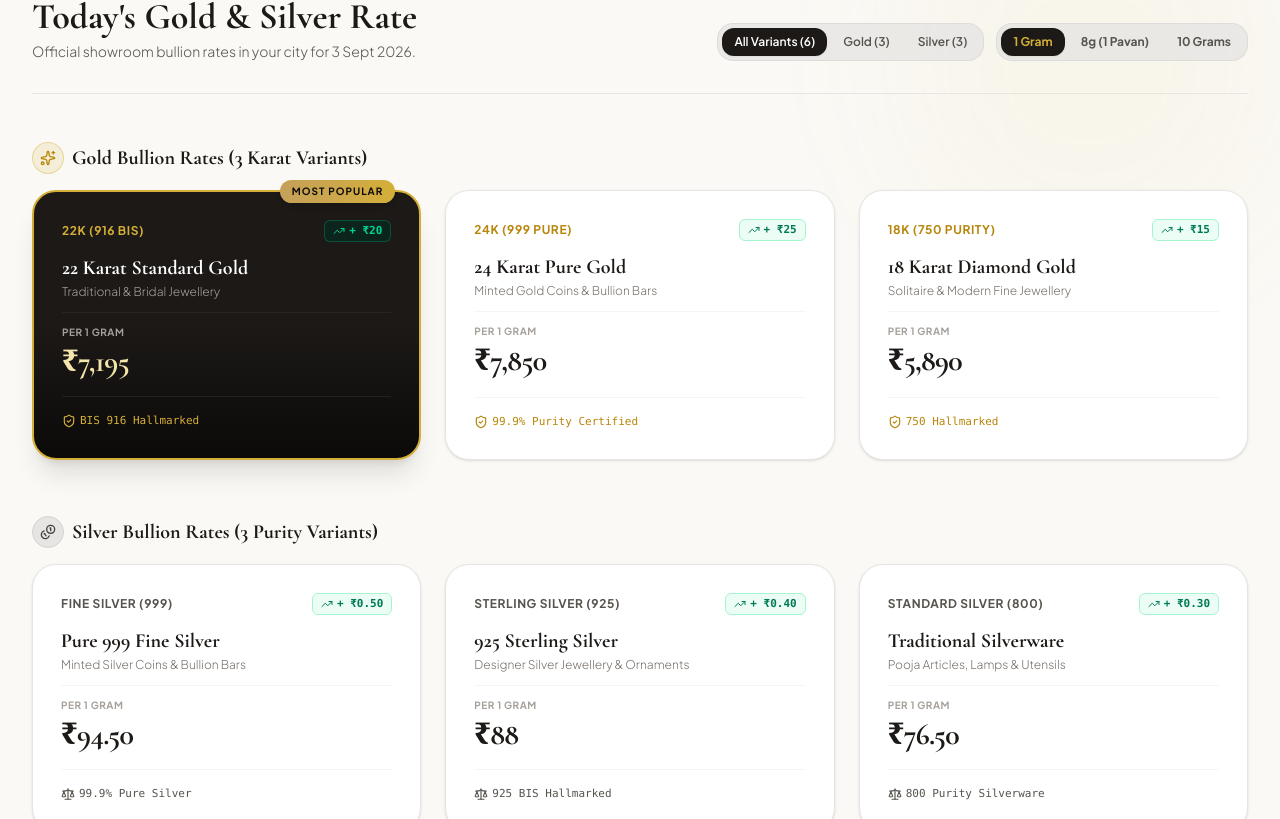
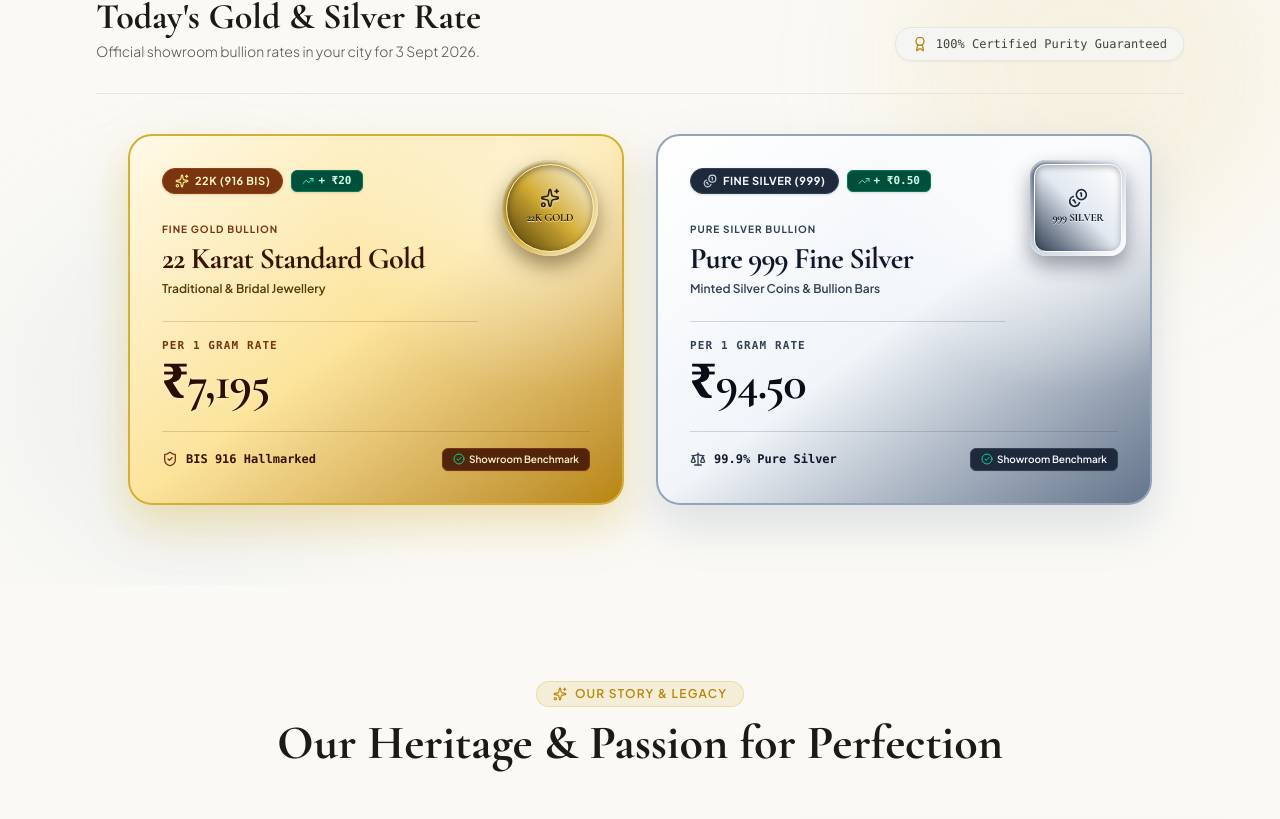
Before and after one commit to Thar-Develpment/agadam_main_frontend, a React (Vite) app: page /demo in a window 1280 px wide. Shown: the part 2481-3300 px from the top of the page. Built offline with nearby package versions, Linux system fonts and the light colour scheme; no server answers.

Commit message:
update the card

```diff
--- a/src/components/GoldRateSection.jsx
+++ b/src/components/GoldRateSection.jsx
@@ -1,24 +1,11 @@
 import React, { useState, useEffect } from "react";
-import { TrendingUp, Sparkles, ShieldCheck, Scale, Coins } from "lucide-react";
+import { TrendingUp, Sparkles, ShieldCheck, Scale, Coins, Award, CheckCircle2 } from "lucide-react";
 import { getSiteInfo } from "../services/api";
 
 export default function GoldRateSection({ shopInfo }) {
-  const [activeUnit, setActiveUnit] = useState("1g"); // "1g" | "8g" | "10g"
-  const [activeCategory, setActiveCategory] = useState("all"); // "all" | "gold" | "silver"
-
   // Base rates per 1 gram (initialized with benchmark rates, updated via backend /user/site_info)
   const [rates, setRates] = useState({
-    gold24k: {
-      purity: "24K (999 Pure)",
-      name: "24 Karat Pure Gold",
-      desc: "Minted Gold Coins & Bullion Bars",
-      pricePerGram: 7850,
-      change: "+ ₹25",
-      isUp: true,
-      hallmark: "99.9% Purity Certified",
-      material: "gold",
-    },
-    gold22k: {
+    gold: {
       purity: "22K (916 BIS)",
       name: "22 Karat Standard Gold",
       desc: "Traditional & Bridal Jewellery",
@@ -29,17 +16,7 @@ export default function GoldRateSection({ shopInfo }) {
       isFeatured: true,
       material: "gold",
     },
-    gold18k: {
-      purity: "18K (750 Purity)",
-      name: "18 Karat Diamond Gold",
-      desc: "Solitaire & Modern Fine Jewellery",
-      pricePerGram: 5890,
-      change: "+ ₹15",
-      isUp: true,
-      hallmark: "750 Hallmarked",
-      material: "gold",
-    },
-    silver999: {
+    silver: {
       purity: "Fine Silver (999)",
       name: "Pure 999 Fine Silver",
       desc: "Minted Silver Coins & Bullion Bars",
@@ -47,26 +24,6 @@ export default function GoldRateSection({ shopInfo }) {
       change: "+ ₹0.50",
       isUp: true,
       hallmark: "99.9% Pure Silver",
-      material: "silver",
-    },
-    silver925: {
-      purity: "Sterling Silver (925)",
-      name: "925 Sterling Silver",
-      desc: "Designer Silver Jewellery & Ornaments",
-      pricePerGram: 88.0,
-      change: "+ ₹0.40",
-      isUp: true,
-      hallmark: "925 BIS Hallmarked",
-      material: "silver",
-    },
-    silver800: {
-      purity: "Standard Silver (800)",
-      name: "Traditional Silverware",
-      desc: "Pooja Articles, Lamps & Utensils",
-      pricePerGram: 76.5,
-      change: "+ ₹0.30",
-      isUp: true,
-      hallmark: "800 Purity Silverware",
       material: "silver",
     },
   });
@@ -85,20 +42,22 @@ export default function GoldRateSection({ shopInfo }) {
 
               if (!isNaN(priceNum) && priceNum > 0) {
                 if (mat === "gold") {
-                  if (purity.includes("24")) {
-                    updated.gold24k = { ...updated.gold24k, pricePerGram: priceNum };
-                  } else if (purity.includes("22")) {
-                    updated.gold22k = { ...updated.gold22k, pricePerGram: priceNum };
-                  } else if (purity.includes("18")) {
-                    updated.gold18k = { ...updated.gold18k, pricePerGram: priceNum };
+                  if (purity.includes("22") || purity.includes("916") || !updated.gold.pricePerGram) {
+                    updated.gold = {
+                      ...updated.gold,
+                      pricePerGram: priceNum,
+                      purity: item.purity || updated.gold.purity,
+                      change: item.change || updated.gold.change,
+                    };
                   }
                 } else if (mat === "silver") {
-                  if (purity.includes("24") || purity.includes("999") || purity.includes("fine")) {
-                    updated.silver999 = { ...updated.silver999, pricePerGram: priceNum };
-                  } else if (purity.includes("22") || purity.includes("925") || purity.includes("sterling")) {
-                    updated.silver925 = { ...updated.silver925, pricePerGram: priceNum };
-                  } else if (purity.includes("18") || purity.includes("800") || purity.includes("standard")) {
-                    updated.silver800 = { ...updated.silver800, pricePerGram: priceNum };
+                  if (purity.includes("999") || purity.includes("fine") || !updated.silver.pricePerGram) {
+                    updated.silver = {
+                      ...updated.silver,
+                      pricePerGram: priceNum,
+                      purity: item.purity || updated.silver.purity,
+                      change: item.change || updated.silver.change,
+                    };
                   }
                 }
               }
@@ -113,27 +72,12 @@ export default function GoldRateSection({ shopInfo }) {
     fetchLivePrices();
   }, []);
 
-  const getMultiplier = (unit) => {
-    if (unit === "8g") return 8;
-    if (unit === "10g") return 10;
-    return 1;
-  };
-
-  const getUnitLabel = (unit) => {
-    if (unit === "8g") return "Per 8 Grams (1 Sovereign / Pavan)";
-    if (unit === "10g") return "Per 10 Grams";
-    return "Per 1 Gram";
-  };
-
-  const multiplier = getMultiplier(activeUnit);
-
   const formatPrice = (pricePerGram) => {
-    const total = pricePerGram * multiplier;
     return new Intl.NumberFormat("en-IN", {
       style: "currency",
       currency: "INR",
-      maximumFractionDigits: total % 1 === 0 ? 0 : 2,
-    }).format(total);
+      maximumFractionDigits: pricePerGram % 1 === 0 ? 0 : 2,
+    }).format(pricePerGram);
   };
 
   const todayStr = new Date().toLocaleDateString("en-IN", {
@@ -142,15 +86,13 @@ export default function GoldRateSection({ shopInfo }) {
     year: "numeric",
   });
 
-  const goldList = [rates.gold22k, rates.gold24k, rates.gold18k];
-  const silverList = [rates.silver999, rates.silver925, rates.silver800];
-
   return (
     <section id="rates" className="py-16 sm:py-20 bg-[#FAF9F5] text-stone-800 border-t border-stone-200 relative overflow-hidden text-left">
-      {/* Background Accent */}
-      <div className="absolute top-0 right-0 w-96 h-96 bg-[#D4AF37]/5 rounded-full blur-3xl pointer-events-none" />
+      {/* Background Ambient Accents */}
+      <div className="absolute top-0 right-0 w-96 h-96 bg-[#D4AF37]/10 rounded-full blur-3xl pointer-events-none" />
+      <div className="absolute bottom-0 left-0 w-96 h-96 bg-slate-300/20 rounded-full blur-3xl pointer-events-none" />
 
-      <div className="max-w-7xl mx-auto px-4 sm:px-6 lg:px-8 relative z-10 space-y-12">
+      <div className="max-w-6xl mx-auto px-4 sm:px-6 lg:px-8 relative z-10 space-y-10">
         {/* Section Header */}
         <div className="flex flex-col md:flex-row md:items-end justify-between gap-6 border-b border-stone-200 pb-8">
           <div>
@@ -166,194 +108,156 @@ export default function GoldRateSection({ shopInfo }) {
             </p>
           </div>
 
-          {/* Controls: Material Filter & Unit Switcher */}
-          <div className="flex flex-wrap items-center gap-3">
-            {/* Category Filter */}
-            <div className="flex items-center gap-1 bg-stone-200/80 p-1 rounded-2xl border border-stone-300/60 text-xs font-semibold">
-              <button
-                onClick={() => setActiveCategory("all")}
-                className={`px-3 py-1.5 rounded-xl transition-all cursor-pointer ${
-                  activeCategory === "all" ? "bg-stone-900 text-white shadow-xs" : "text-stone-600 hover:text-stone-900"
-                }`}
-              >
-                All Variants (6)
-              </button>
-              <button
-                onClick={() => setActiveCategory("gold")}
-                className={`px-3 py-1.5 rounded-xl transition-all cursor-pointer ${
-                  activeCategory === "gold" ? "bg-[#B8860B] text-white shadow-xs" : "text-stone-600 hover:text-stone-900"
-                }`}
-              >
-                Gold (3)
-              </button>
-              <button
-                onClick={() => setActiveCategory("silver")}
-                className={`px-3 py-1.5 rounded-xl transition-all cursor-pointer ${
-                  activeCategory === "silver" ? "bg-stone-700 text-white shadow-xs" : "text-stone-600 hover:text-stone-900"
-                }`}
-              >
-                Silver (3)
-              </button>
+          <div className="hidden md:flex items-center gap-2 text-xs font-mono text-stone-700 bg-stone-100/90 px-4 py-2 rounded-2xl border border-stone-200 shadow-xs">
+            <Award className="w-4 h-4 text-[#B8860B]" />
+            <span>100% Certified Purity Guaranteed</span>
+          </div>
         </div>
 
-            {/* Unit Switcher Tabs */}
-            <div className="flex items-center gap-1 bg-stone-200/80 p-1 rounded-2xl border border-stone-300/60 text-xs font-bold">
-              {[
-                { id: "1g", label: "1 Gram" },
-                { id: "8g", label: "8g (1 Pavan)" },
-                { id: "10g", label: "10 Grams" },
-              ].map((unit) => (
-                <button
-                  key={unit.id}
-                  onClick={() => setActiveUnit(unit.id)}
-                  className={`px-3 py-1.5 rounded-xl transition-all cursor-pointer ${
-                    activeUnit === unit.id
-                      ? "bg-stone-900 text-[#D4AF37] shadow-xs"
-                      : "text-stone-600 hover:text-stone-900"
-                  }`}
-                >
-                  {unit.label}
-                </button>
-              ))}
+        {/* Two Realistic Metallic Bullion Cards */}
+        <div className="grid grid-cols-1 md:grid-cols-2 gap-8 max-w-5xl mx-auto">
+
+          {/* 1. REALISTIC GOLD BULLION CARD (GOLD COLOR BACKGROUND) */}
+          <div className="group relative rounded-3xl p-7 sm:p-8 bg-gradient-to-br from-[#FFF9E6] via-[#FCE49C] via-[#E6B325] to-[#B8860B] text-[#361302] border-2 border-[#D4AF37] shadow-[0_20px_45px_rgba(212,175,55,0.35)] hover:shadow-[0_25px_55px_rgba(212,175,55,0.45)] hover:border-[#FFF1BD] transition-all duration-500 transform hover:-translate-y-1 flex flex-col justify-between overflow-hidden">
+            {/* Specular Radial Gold Glow */}
+            <div className="absolute top-0 right-0 w-72 h-72 bg-[radial-gradient(circle_at_70%_20%,_rgba(255,255,255,0.5),_transparent_65%)] pointer-events-none" />
+
+            {/* Custom 3D CSS Gold Bullion Medallion */}
+            <div className="absolute top-6 right-6 pointer-events-none z-10">
+              <div className="w-20 h-20 sm:w-24 sm:h-24 rounded-full bg-gradient-to-br from-[#78590F] via-[#D4AF37] to-[#FFF6D4] p-1 shadow-[0_10px_20px_rgba(69,45,3,0.5),_inset_0_2px_4px_rgba(255,255,255,0.9)] flex items-center justify-center transform group-hover:rotate-6 group-hover:scale-105 transition-all duration-500">
+                <div className="w-full h-full rounded-full bg-gradient-to-tr from-[#523C07] via-[#D4AF37] to-[#FFF9E6] border border-[#FFECA6] flex flex-col items-center justify-center shadow-[inset_0_2px_6px_rgba(0,0,0,0.4)]">
+                  <Sparkles className="w-5 h-5 text-[#302303] filter drop-shadow-[0_1px_1px_rgba(255,255,255,0.8)]" />
+                  <span className="font-serif text-[10px] sm:text-[11px] font-black text-[#261B02] tracking-tight filter drop-shadow-[0_1px_0_rgba(255,245,210,0.9)] mt-0.5">
+                    22K GOLD
+                  </span>
                 </div>
               </div>
             </div>
 
-        {/* 1. Gold Bullion Rates (3 Karat Variants) */}
-        {(activeCategory === "all" || activeCategory === "gold") && (
-          <div className="space-y-4">
-            <div className="flex items-center gap-2">
-              <div className="w-8 h-8 rounded-full bg-[#D4AF37]/15 border border-[#D4AF37]/40 flex items-center justify-center text-[#B8860B]">
-                <Sparkles className="w-4 h-4" />
-              </div>
-              <h3 className="font-serif text-xl font-bold text-stone-900">
-                Gold Bullion Rates (3 Karat Variants)
-              </h3>
-            </div>
+            <div className="space-y-6 relative z-10 pr-24 sm:pr-28">
+              {/* Header Badge & Purity */}
+              <div className="flex flex-wrap items-center gap-2">
+                <span className="inline-flex items-center gap-1.5 px-3 py-1 rounded-full text-[11px] font-black uppercase tracking-wider text-[#FEF3C7] bg-[#78350F] border border-[#92400E] shadow-sm">
+                  <Sparkles className="w-3.5 h-3.5 text-[#FDE68A]" />
+                  {rates.gold.purity}
+                </span>
 
-            <div className="grid grid-cols-1 sm:grid-cols-3 gap-6">
-              {goldList.map((item, idx) => (
-                <div
-                  key={idx}
-                  className={`relative rounded-3xl p-6 sm:p-7 shadow-sm transition-all duration-300 transform hover:-translate-y-1 flex flex-col justify-between ${
-                    item.isFeatured
-                      ? "bg-gradient-to-b from-[#1C1917] via-stone-900 to-stone-950 text-white border-2 border-[#D4AF37] shadow-xl"
-                      : "bg-white border border-stone-200 hover:border-[#D4AF37]/50 hover:shadow-xl"
-                  }`}
-                >
-                  {item.isFeatured && (
-                    <span className="absolute -top-3 right-6 bg-gradient-to-r from-[#C5A059] to-[#D4AF37] text-stone-950 text-[10px] font-bold uppercase tracking-widest px-3 py-1 rounded-full shadow-md">
-                      Most Popular
-                    </span>
-                  )}
-
-                  <div className="space-y-3">
-                    <div className="flex items-center justify-between">
-                      <span className={`text-xs font-bold uppercase tracking-wider ${item.isFeatured ? "text-[#D4AF37]" : "text-[#B8860B]"}`}>
-                        {item.purity}
-                      </span>
-                      <span className={`inline-flex items-center gap-1 text-[11px] font-mono font-semibold px-2 py-0.5 rounded-md ${
-                        item.isFeatured
-                          ? "text-emerald-400 bg-emerald-950/60 border border-emerald-500/30"
-                          : "text-emerald-700 bg-emerald-50 border border-emerald-200"
-                      }`}>
-                        <TrendingUp className="w-3 h-3" />
-                        {item.change}
+                <span className="inline-flex items-center gap-1 text-[11px] font-mono font-bold px-2.5 py-0.5 rounded-md text-emerald-100 bg-emerald-900 border border-emerald-700 shadow-sm">
+                  <TrendingUp className="w-3 h-3 text-emerald-300" />
+                  {rates.gold.change}
                 </span>
               </div>
 
-                    <div>
-                      <h4 className={`font-serif text-xl font-bold ${item.isFeatured ? "text-white" : "text-stone-900"}`}>
-                        {item.name}
-                      </h4>
-                      <p className={`text-xs font-light mt-0.5 ${item.isFeatured ? "text-stone-400" : "text-stone-500"}`}>
-                        {item.desc}
+              {/* Title & Description */}
+              <div className="pt-1">
+                <span className="text-[10px] font-black uppercase tracking-widest text-[#78350F] block mb-1">
+                  FINE GOLD BULLION
+                </span>
+                <h3 className="font-serif text-2xl sm:text-3xl font-black text-[#361302] tracking-tight filter drop-shadow-xs">
+                  {rates.gold.name}
+                </h3>
+                <p className="text-xs text-[#573A07] font-semibold mt-1">
+                  {rates.gold.desc}
                 </p>
               </div>
 
-                    <div className={`pt-3 border-t ${item.isFeatured ? "border-stone-800" : "border-stone-100"}`}>
-                      <span className="text-[10px] uppercase font-bold text-stone-400 tracking-wider block">
-                        {getUnitLabel(activeUnit)}
+              {/* Price Display */}
+              <div className="pt-4 border-t border-[#78350F]/20">
+                <span className="text-[11px] uppercase font-mono font-extrabold text-[#78350F] tracking-widest block">
+                  PER 1 GRAM RATE
                 </span>
-                      <span className={`font-serif text-3xl font-bold tracking-tight block mt-1 ${item.isFeatured ? "text-[#F3E5AB]" : "text-stone-900"}`}>
-                        {formatPrice(item.pricePerGram)}
+                <div className="flex items-baseline gap-2 mt-1">
+                  <span className="font-serif text-4xl sm:text-5xl font-black text-[#2B0E01] tracking-tight filter drop-shadow-[0_1px_2px_rgba(255,255,255,0.4)]">
+                    {formatPrice(rates.gold.pricePerGram)}
+                  </span>
+                </div>
+              </div>
+            </div>
+
+            {/* Card Footer Hallmark Certification */}
+            <div className="pt-4 mt-6 border-t border-[#78350F]/20 flex items-center justify-between text-xs font-mono font-bold text-[#361302] relative z-10">
+              <span className="flex items-center gap-2">
+                <ShieldCheck className="w-4 h-4 text-[#78350F]" />
+                <span>{rates.gold.hallmark}</span>
+              </span>
+              <span className="inline-flex items-center gap-1 text-[10px] font-sans text-[#FEF3C7] bg-[#522409] px-2.5 py-1 rounded-md border border-[#78350F] font-semibold shadow-xs">
+                <CheckCircle2 className="w-3 h-3 text-emerald-400" />
+                Showroom Benchmark
               </span>
             </div>
           </div>
 
-                  <div className={`pt-4 mt-4 border-t flex items-center justify-between text-[11px] font-mono ${
-                    item.isFeatured ? "border-stone-800/80 text-[#D4AF37]" : "border-stone-100 text-[#B8860B]"
-                  }`}>
-                    <span className="flex items-center gap-1">
-                      <ShieldCheck className="w-3.5 h-3.5" />
-                      {item.hallmark}
+          {/* 2. REALISTIC SILVER BULLION CARD (SILVER COLOR BACKGROUND) */}
+          <div className="group relative rounded-3xl p-7 sm:p-8 bg-gradient-to-br from-[#FFFFFF] via-[#F1F5F9] via-[#CBD5E1] to-[#64748B] text-[#0F172A] border-2 border-[#94A3B8] shadow-[0_20px_45px_rgba(148,163,184,0.3)] hover:shadow-[0_25px_55px_rgba(148,163,184,0.4)] hover:border-[#FFFFFF] transition-all duration-500 transform hover:-translate-y-1 flex flex-col justify-between overflow-hidden">
+            {/* Specular Radial Silver Glow */}
+            <div className="absolute top-0 right-0 w-72 h-72 bg-[radial-gradient(circle_at_70%_20%,_rgba(255,255,255,0.8),_transparent_65%)] pointer-events-none" />
+
+            {/* Custom 3D CSS Silver Ingot Medallion */}
+            <div className="absolute top-6 right-6 pointer-events-none z-10">
+              <div className="w-20 h-20 sm:w-24 sm:h-24 rounded-2xl bg-gradient-to-br from-[#475569] via-[#CBD5E1] to-[#FFFFFF] p-1 shadow-[0_10px_20px_rgba(15,23,42,0.4),_inset_0_2px_4px_rgba(255,255,255,0.9)] flex items-center justify-center transform group-hover:-rotate-6 group-hover:scale-105 transition-all duration-500">
+                <div className="w-full h-full rounded-xl bg-gradient-to-tr from-[#334155] via-[#E2E8F0] to-[#FFFFFF] border border-[#F8FAFC] flex flex-col items-center justify-center shadow-[inset_0_2px_6px_rgba(0,0,0,0.3)]">
+                  <Coins className="w-5 h-5 text-slate-800 filter drop-shadow-[0_1px_1px_rgba(255,255,255,0.8)]" />
+                  <span className="font-serif text-[10px] sm:text-[11px] font-black text-slate-900 tracking-tight filter drop-shadow-[0_1px_0_rgba(255,255,255,0.9)] mt-0.5">
+                    999 SILVER
                   </span>
                 </div>
               </div>
-              ))}
-            </div>
-          </div>
-        )}
-
-        {/* 2. Silver Bullion Rates (3 Purity Variants) */}
-        {(activeCategory === "all" || activeCategory === "silver") && (
-          <div className="space-y-4 pt-2">
-            <div className="flex items-center gap-2">
-              <div className="w-8 h-8 rounded-full bg-stone-200 border border-stone-300 flex items-center justify-center text-stone-700">
-                <Coins className="w-4 h-4" />
-              </div>
-              <h3 className="font-serif text-xl font-bold text-stone-900">
-                Silver Bullion Rates (3 Purity Variants)
-              </h3>
             </div>
 
-            <div className="grid grid-cols-1 sm:grid-cols-3 gap-6">
-              {silverList.map((item, idx) => (
-                <div
-                  key={idx}
-                  className="bg-white border border-stone-200 rounded-3xl p-6 sm:p-7 shadow-sm hover:shadow-xl hover:border-stone-400 flex flex-col justify-between transform hover:-translate-y-1 transition-all duration-300"
-                >
-                  <div className="space-y-3">
-                    <div className="flex items-center justify-between">
-                      <span className="text-xs font-bold text-stone-600 uppercase tracking-wider">
-                        {item.purity}
+            <div className="space-y-6 relative z-10 pr-24 sm:pr-28">
+              {/* Header Badge & Purity */}
+              <div className="flex flex-wrap items-center gap-2">
+                <span className="inline-flex items-center gap-1.5 px-3 py-1 rounded-full text-[11px] font-black uppercase tracking-wider text-[#F8FAFC] bg-[#1E293B] border border-[#334155] shadow-sm">
+                  <Coins className="w-3.5 h-3.5 text-slate-300" />
+                  {rates.silver.purity}
                 </span>
-                      <span className="inline-flex items-center gap-1 text-[11px] font-mono text-emerald-700 font-semibold bg-emerald-50 border border-emerald-200 px-2 py-0.5 rounded-md">
-                        <TrendingUp className="w-3 h-3" />
-                        {item.change}
+
+                <span className="inline-flex items-center gap-1 text-[11px] font-mono font-bold px-2.5 py-0.5 rounded-md text-emerald-100 bg-emerald-900 border border-emerald-700 shadow-sm">
+                  <TrendingUp className="w-3 h-3 text-emerald-300" />
+                  {rates.silver.change}
                 </span>
               </div>
 
-                    <div>
-                      <h4 className="font-serif text-xl font-bold text-stone-900">
-                        {item.name}
-                      </h4>
-                      <p className="text-xs text-stone-500 font-light mt-0.5">
-                        {item.desc}
+              {/* Title & Description */}
+              <div className="pt-1">
+                <span className="text-[10px] font-black uppercase tracking-widest text-[#334155] block mb-1">
+                  PURE SILVER BULLION
+                </span>
+                <h3 className="font-serif text-2xl sm:text-3xl font-black text-[#0F172A] tracking-tight filter drop-shadow-xs">
+                  {rates.silver.name}
+                </h3>
+                <p className="text-xs text-[#334155] font-semibold mt-1">
+                  {rates.silver.desc}
                 </p>
               </div>
 
-                    <div className="pt-3 border-t border-stone-100">
-                      <span className="text-[10px] uppercase font-bold text-stone-400 tracking-wider block">
-                        {getUnitLabel(activeUnit)}
+              {/* Price Display */}
+              <div className="pt-4 border-t border-[#334155]/20">
+                <span className="text-[11px] uppercase font-mono font-extrabold text-[#334155] tracking-widest block">
+                  PER 1 GRAM RATE
                 </span>
-                      <span className="font-serif text-3xl font-bold text-stone-900 tracking-tight block mt-1">
-                        {formatPrice(item.pricePerGram)}
+                <div className="flex items-baseline gap-2 mt-1">
+                  <span className="font-serif text-4xl sm:text-5xl font-black text-[#090D16] tracking-tight filter drop-shadow-[0_1px_2px_rgba(255,255,255,0.6)]">
+                    {formatPrice(rates.silver.pricePerGram)}
+                  </span>
+                </div>
+              </div>
+            </div>
+
+            {/* Card Footer Hallmark Certification */}
+            <div className="pt-4 mt-6 border-t border-[#334155]/20 flex items-center justify-between text-xs font-mono font-bold text-[#0F172A] relative z-10">
+              <span className="flex items-center gap-2">
+                <Scale className="w-4 h-4 text-[#334155]" />
+                <span>{rates.silver.hallmark}</span>
+              </span>
+              <span className="inline-flex items-center gap-1 text-[10px] font-sans text-[#F8FAFC] bg-[#1E293B] px-2.5 py-1 rounded-md border border-[#334155] font-semibold shadow-xs">
+                <CheckCircle2 className="w-3 h-3 text-emerald-400" />
+                Showroom Benchmark
               </span>
             </div>
           </div>
 
-                  <div className="pt-4 mt-4 border-t border-stone-100 flex items-center justify-between text-[11px] text-stone-600 font-mono">
-                    <span className="flex items-center gap-1">
-                      <Scale className="w-3.5 h-3.5" />
-                      {item.hallmark}
-                    </span>
         </div>
-                </div>
-              ))}
-            </div>
-          </div>
-        )}
       </div>
     </section>
   );
```
Also changed, not shown: src/pages/AdminDashboard.jsx (+4 -4 lines), public/gold_bullion.png (added), public/silver_bullion.png (added). Lines whose indentation alone changed are shown as unchanged.
